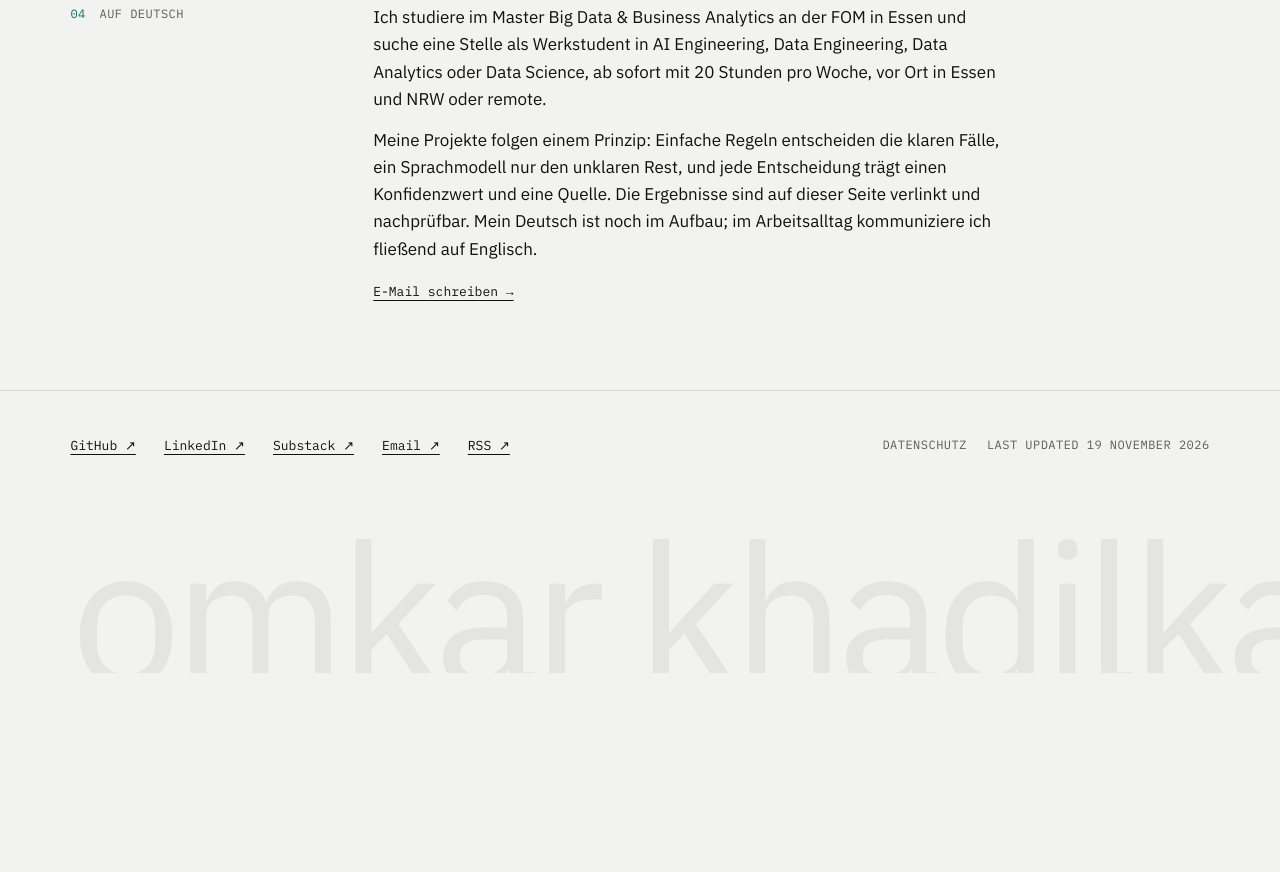
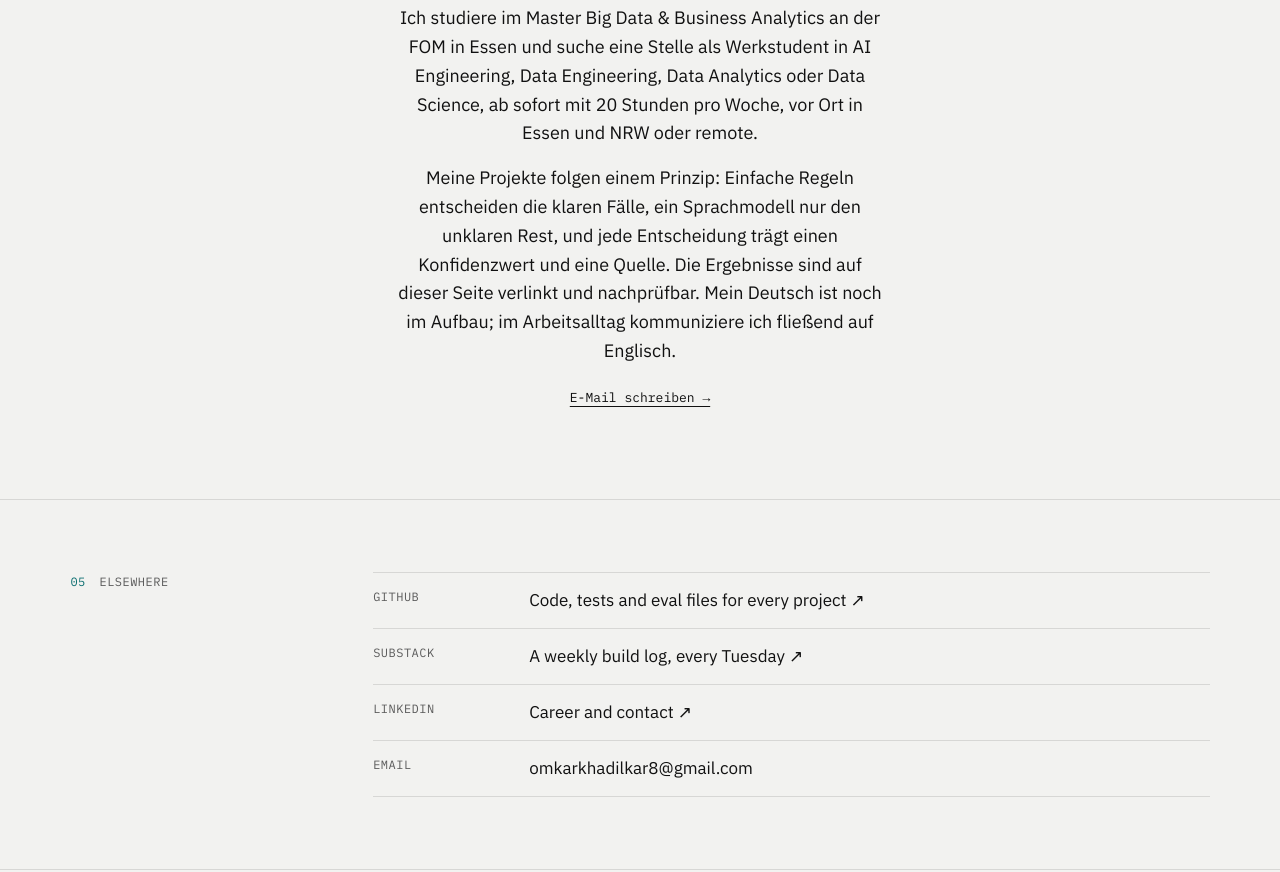
Before and after one commit to omkar-k0/portfolio, an Astro site: page /hiring in a window 1280 px wide. Shown: the part 2239-3111 px from the top of the page. Before the commit the page ends 2912 px from the top, so only its background shows below. Built offline with nearby package versions, Linux system fonts and the light colour scheme; Astro itself is replaced by a stand-in of ours.

Commit message:
Hiring: centred German summary without label, Elsewhere as section 05
- Elsewhere extracted into a shared component (About 04, Hiring 05)

Co-Authored-By: Claude Opus 5.5 <noreply@anthropic.com>
Claude-Session: https://claude.ai/code/session_01NptCt7UGuwRHvuxv7w8oEA

```diff
--- /dev/null
+++ b/src/components/Elsewhere.astro
@@ -0,0 +1,27 @@
+---
+import { SITE, LINKS } from '../config';
+interface Props { num: string; showHiring?: boolean }
+const { num, showHiring = true } = Astro.props;
+---
+<section class="section">
+  <div class="wrap two">
+    <div class="section-head col"><h2 class="label"><span class="num">{num}</span> Elsewhere</h2></div>
+    <ul class="links">
+      <li><a href={LINKS.github} rel="noopener"><span class="label">GitHub</span>Code, tests and eval files for every project ↗</a></li>
+      <li><a href={LINKS.substack} rel="noopener"><span class="label">Substack</span>A weekly build log, every Tuesday ↗</a></li>
+      <li><a href={LINKS.linkedin} rel="noopener"><span class="label">LinkedIn</span>Career and contact ↗</a></li>
+      <li><a href={`mailto:${SITE.email}`}><span class="label">Email</span>{SITE.email}</a></li>
+      {showHiring && <li><a href="/hiring/"><span class="label">Hiring?</span>Availability, roles and practicalities →</a></li>}
+    </ul>
+  </div>
+</section>
+
+<style>
+  .two { display: grid; grid-template-columns: 3fr 9fr; gap: 24px; }
+  .col { flex-direction: column; margin: 0; }
+  .links { list-style: none; margin: 0; padding: 0; border-top: 1px solid var(--rule); }
+  .links a { display: grid; grid-template-columns: 140px 1fr; gap: 16px; padding: 14px 0; border-bottom: 1px solid var(--rule); text-decoration: none; }
+  .links a:hover { color: var(--accent); }
+  @media (max-width: 1000px) { .two { grid-template-columns: 1fr; } }
+  @media (max-width: 720px) { .links a { grid-template-columns: 1fr; } }
+</style>
--- a/src/pages/hiring.astro
+++ b/src/pages/hiring.astro
@@ -2,6 +2,7 @@
 import Base from '../layouts/Base.astro';
 import EvidenceTag from '../components/EvidenceTag.astro';
 import { SITE } from '../config';
+import Elsewhere from '../components/Elsewhere.astro';
 import { proof, flagships } from '../data/projects';
 const ready = new Set(flagships.filter((f) => f.ready).map((f) => f.slug));
 const href = (slug: string) => (ready.has(slug) ? `/work/${slug}/` : `/#${slug}`);
@@ -87,12 +88,8 @@ const roles = [
     </div>
   </section>
 
-  <section class="section" lang="de">
-    <div class="wrap two">
-      <div class="section-head col">
-        <h2 class="label"><span class="num">04</span> Auf Deutsch</h2>
-      </div>
-      <div class="de">
+  <section class="section de-sec" lang="de">
+    <div class="wrap de">
       <p>
         Ich studiere im Master Big Data &amp; Business Analytics an der FOM in Essen und suche eine Stelle als
         Werkstudent in AI Engineering, Data Engineering, Data Analytics oder Data Science, ab sofort mit 20 Stunden
@@ -106,8 +103,9 @@ const roles = [
       </p>
       <p><a class="textlink" href={`mailto:${SITE.email}?subject=Werkstudentenstelle`}>E-Mail schreiben →</a></p>
     </div>
-    </div>
   </section>
+
+  <Elsewhere num="05" showHiring={false} />
 </Base>
 
 <style>
@@ -136,7 +134,8 @@ const roles = [
   .rt { font-size: 20px; letter-spacing: -0.01em; }
   .rl { color: var(--muted); font-size: 14px; }
 
-  .de p { max-width: 62ch; margin-bottom: 14px; }
+  .de { max-width: 62ch; margin: 0 auto; text-align: center; }
+  .de p { margin-bottom: 16px; font-size: 18px; }
 
   @media (max-width: 1000px) {
     .proof { grid-template-columns: repeat(2, 1fr); }
```
Also changed, not shown: src/pages/about.astro (+3 -17 lines). Lines whose indentation alone changed are shown as unchanged.
